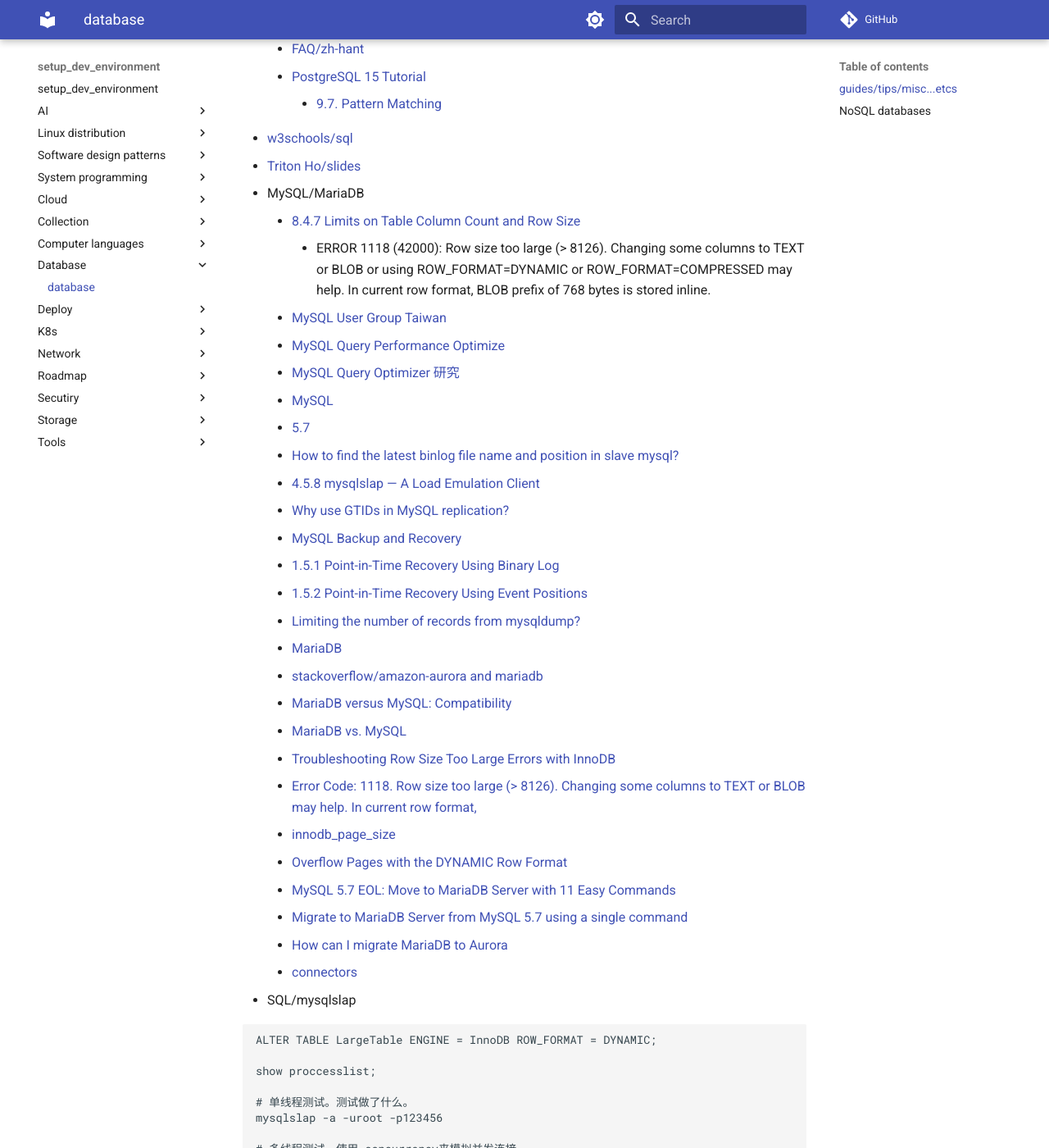
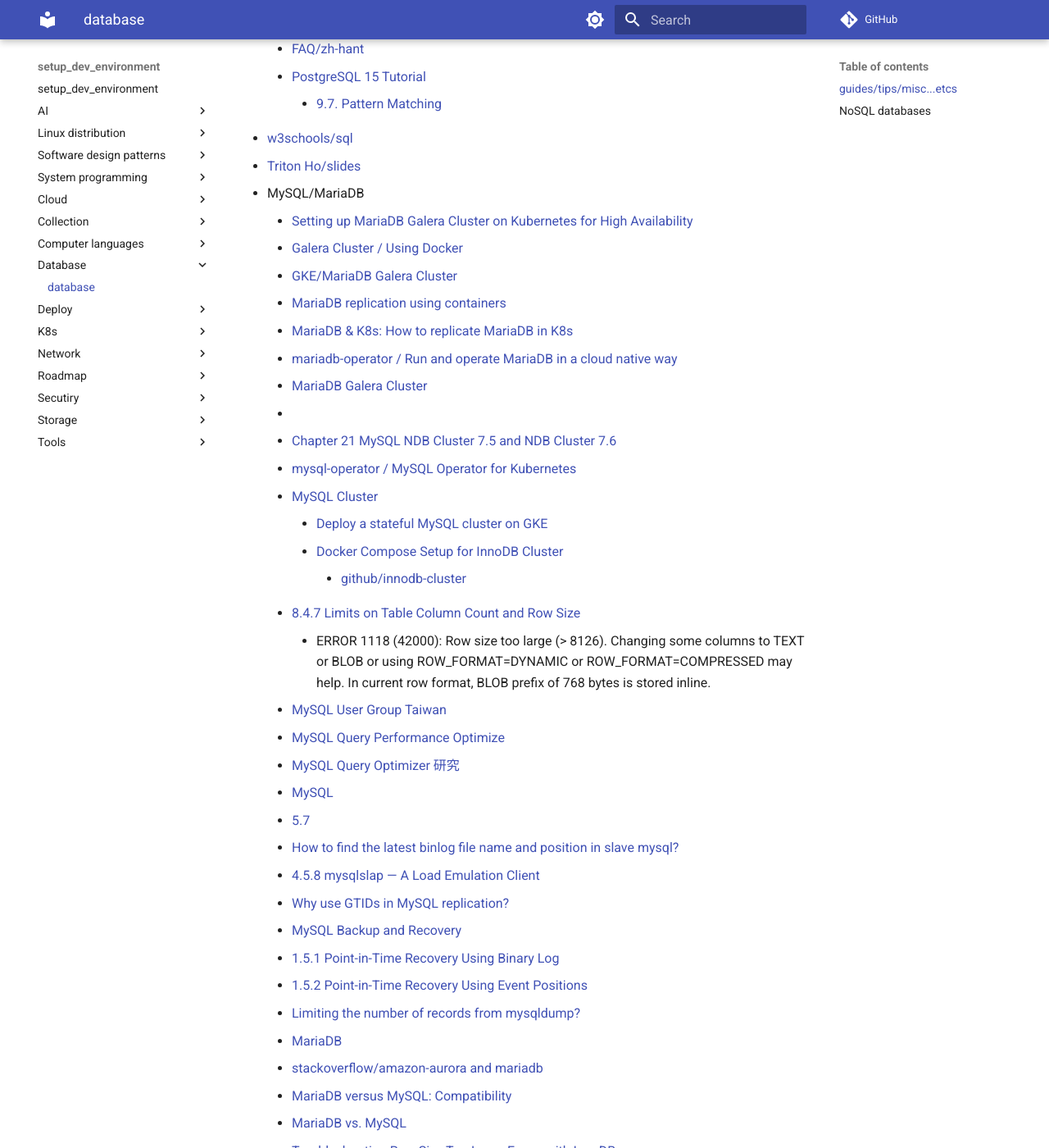
Before and after one commit to hong539/setup_dev_environment, an MkDocs documentation site: the page built from docs/database/database.md, in a window 1280 px wide and 1400 px high, scrolled down 1636 px. Shown: the whole window at 82% size. Built offline with MkDocs 1.6.1 and Material for MkDocs 9.7.7, drawn with Linux system fonts in a browser that asks for light colours; comment, search, counter and statistics services are not loaded; some of the changed text lies outside the part shown.

Commit message:
Update docs

````diff
--- a/docs/database/database.md
+++ b/docs/database/database.md
@@ -50,10 +50,23 @@
 * [w3schools/sql](https://www.w3schools.com/sql/)
 * [Triton Ho/slides](https://github.com/TritonHo/slides/tree/master)
 * MySQL/MariaDB
+    * [Setting up MariaDB Galera Cluster on Kubernetes for High Availability](https://www.pulumi.com/ai/conversations/)
+    * [Galera Cluster / Using Docker](https://galeracluster.com/library/documentation/docker.html)
+    * [GKE/MariaDB Galera Cluster](https://console.cloud.google.com/marketplace/details/google/mariadb-galera?project=arched-vigil-312811)
+    * [MariaDB replication using containers](https://mariadb.org/mariadb-replication-using-containers/)
+    * [MariaDB & K8s: How to replicate MariaDB in K8s](https://mariadb.org/mariadb-k8s-how-to-replicate-mariadb-in-k8s/)
+    * [mariadb-operator / Run and operate MariaDB in a cloud native way](https://github.com/mariadb-operator/mariadb-operator)
+    * [MariaDB Galera Cluster](https://mariadb.com/kb/en/galera-cluster/)
+    * [](https://github.com/GoogleCloudPlatform/click-to-deploy/blob/master/k8s/mariadb-galera/README.md)
+    * [Chapter 21 MySQL NDB Cluster 7.5 and NDB Cluster 7.6](https://dev.mysql.com/doc/refman/5.7/en/mysql-cluster.html)
+    * [mysql-operator / MySQL Operator for Kubernetes](https://github.com/mysql/mysql-operator)
+    * [MySQL Cluster](https://dev.mysql.com/doc/index-cluster.html)
+        * [Deploy a stateful MySQL cluster on GKE](https://cloud.google.com/kubernetes-engine/docs/tutorials/stateful-workloads/mysql)
+        * [Docker Compose Setup for InnoDB Cluster](https://dev.mysql.com/blog-archive/docker-compose-setup-for-innodb-cluster/)
+            * [github/innodb-cluster](https://github.com/neumayer/mysql-docker-compose-examples/tree/master/innodb-cluster)
     * [8.4.7 Limits on Table Column Count and Row Size](https://dev.mysql.com/doc/refman/5.7/en/column-count-limit.html)
-        * ERROR 1118 (42000): Row size too large (> 8126). Changing some columns to TEXT or BLOB or using
-ROW_FORMAT=DYNAMIC or ROW_FORMAT=COMPRESSED may help. In current row format, BLOB prefix of 768
-bytes is stored inline.
+        * ERROR 1118 (42000): Row size too large (> 8126). Changing some columns to TEXT or BLOB or using ROW_FORMAT=DYNAMIC or ROW_FORMAT=COMPRESSED may help. In current row format, BLOB prefix of 768
+        bytes is stored inline.
     * [MySQL User Group Taiwan](https://www.facebook.com/groups/taiwanmysqlusergroup/)
     * [MySQL Query Performance Optimize](https://mybaseball52.medium.com/mysql-query-performance-optimization-tips-7a4f7f781ee5)
     * [MySQL Query Optimizer 研究](https://mybaseball52.medium.com/researching-on-mysql-query-optimizer-a6316bcf8c66)
@@ -79,38 +92,6 @@
     * [How can I migrate MariaDB to Aurora](https://stackoverflow.com/questions/60413246/how-can-i-migrate-mariadb-to-aurora)
     * [connectors](https://mariadb.com/kb/en/connectors/)
 * SQL/mysqlslap
-```sql
-ALTER TABLE LargeTable ENGINE = InnoDB ROW_FORMAT = DYNAMIC;
-
-show proccesslist;
-
-# 单线程测试。测试做了什么。
-mysqlslap -a -uroot -p123456
-
-# 多线程测试。使用–concurrency来模拟并发连接。
-mysqlslap -a -c 100 -uroot -p123456
-
-# 迭代测试。用于需要多次执行测试得到平均值。
-mysqlslap -a -i 10 -uroot -p123456
-
-mysqlslap ---auto-generate-sql-add-autoincrement -a -uroot -p123456
-mysqlslap -a --auto-generate-sql-load-type=read -uroot -p123456
-mysqlslap -a --auto-generate-secondary-indexes=3 -uroot -p123456
-mysqlslap -a --auto-generate-sql-write-number=1000 -uroot -p123456
-mysqlslap --create-schema world -q "select count(*) from City" -uroot -p123456
-mysqlslap -a -e innodb -uroot -p123456
-mysqlslap -a --number-of-queries=10 -uroot -p123456
-
-# 测试同时不同的存储引擎的性能进行对比：
-mysqlslap -a --concurrency=50,100 --number-of-queries 1000 --iterations=5 --engine=myisam,innodb --debug-info -uroot -p123456
-
-# 执行一次测试，分别50和100个并发，执行1000次总查询：
-mysqlslap -a --concurrency=50,100 --number-of-queries 1000 --debug-info -uroot -p123456
-
-# 50和100个并发分别得到一次测试结果(Benchmark)，并发数越多，执行完所有查询的时间越长。为了准确起见，可以多迭代测试几次:
-mysqlslap -a --concurrency=50,100 --number-of-queries 1000 --iterations=5 --debug-info -uroot -p123456
-```
-
 * replication
     * [5.7/4.5.4 mysqldump — A Database Backup Program](https://dev.mysql.com/doc/refman/5.7/en/mysqldump.html)
 * [w3schools/sql](https://www.w3schools.com/sql/)
````
Also changed, not shown: docs/computer languages/programming_languages/java/java.md (+3 -1 lines), docs/computer languages/programming_languages/javascript/javascript.md (+1 -1 lines), docs/computer languages/programming_languages/python/python.md (+3 -3 lines), docs/computer languages/programming_languages/rust/rust.md (+3 -0 lines), docs/tools/git.md (+1 -0 lines).
